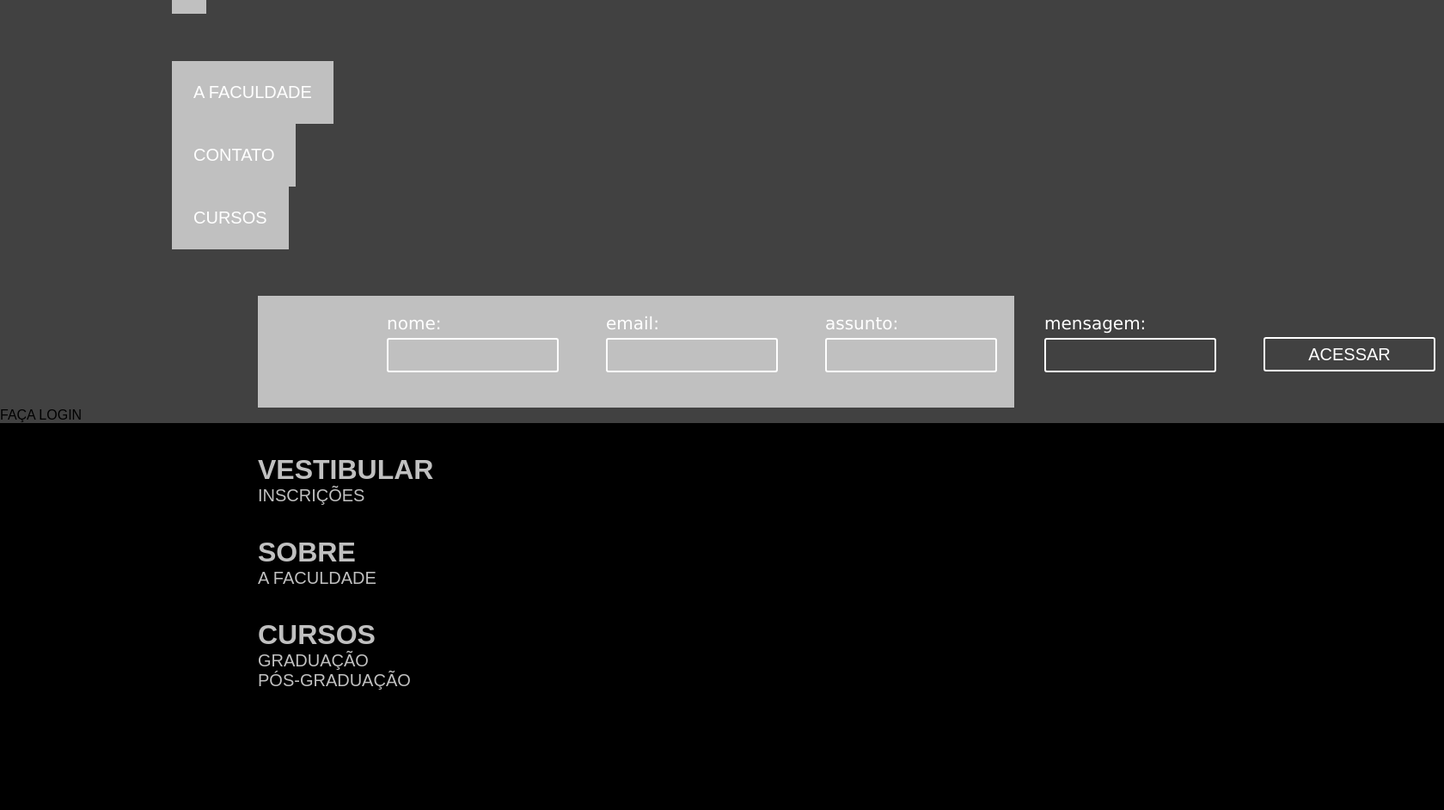
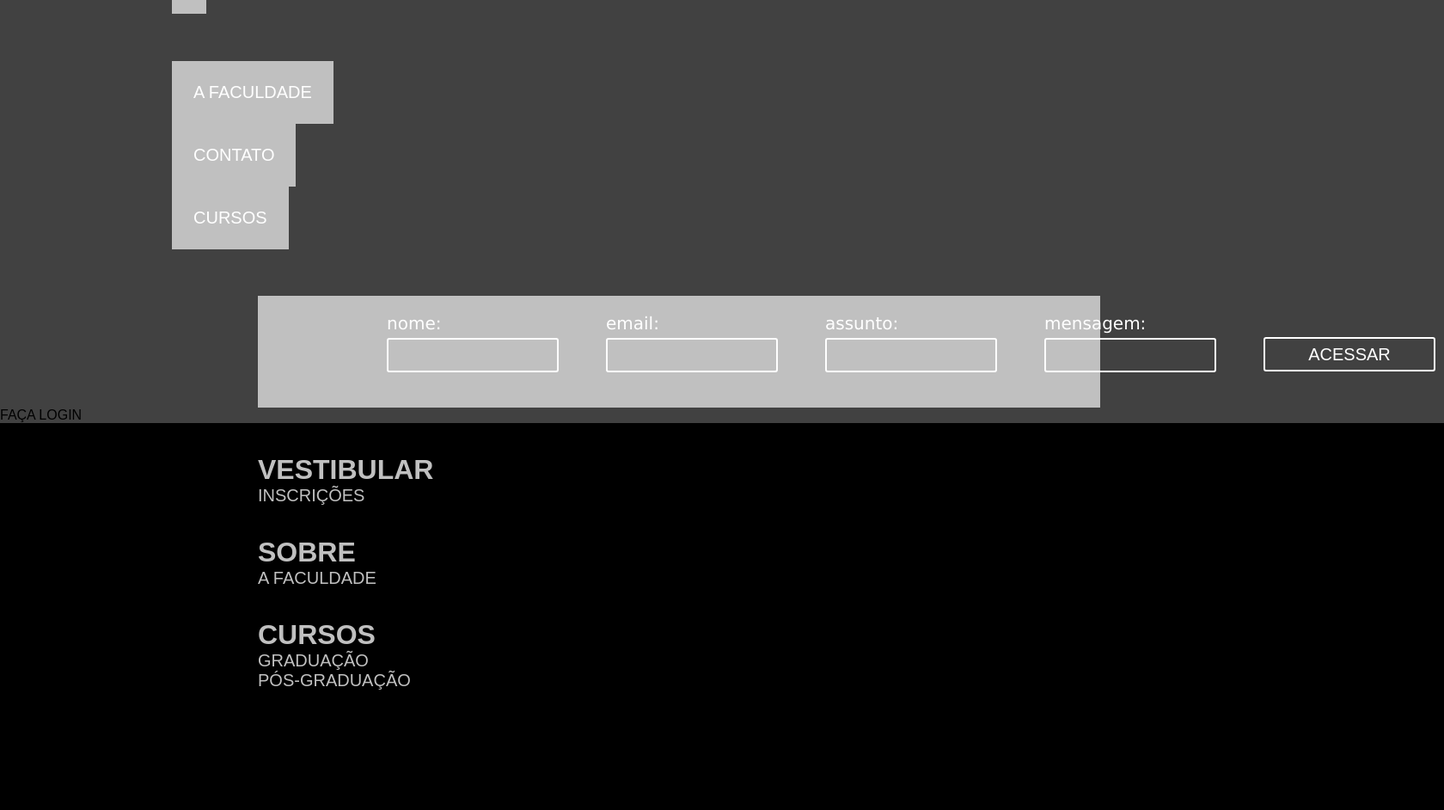
Before and after one commit to LimaHenrique/SiteFaculdadev3, a Django app: template app/templates/logado.html in a window 1680 px wide. Shown: the part 119-1061 px from the top of the page at 86% size. Run offline with Django 3.2, Linux system fonts and the light colour scheme; the template is opened without the code that fills it: values that come from a table or form of the project are taken from there, others are empty; parts of the project's set-up code (start-up, migrations or seed data) failed here and were passed over.

Commit message:
Update css1.css

```diff
--- a/app/static/css1.css
+++ b/app/static/css1.css
@@ -89,7 +89,7 @@
 
     #login {
         padding: 0 200px;
-        margin-right: 300px;
+        margin-right: 200px;
         margin-left: 100px; }
     #login ul {
         list-style: none;
```
